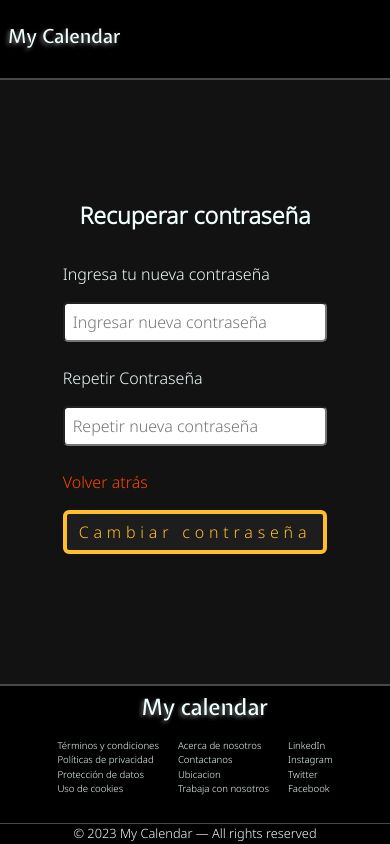
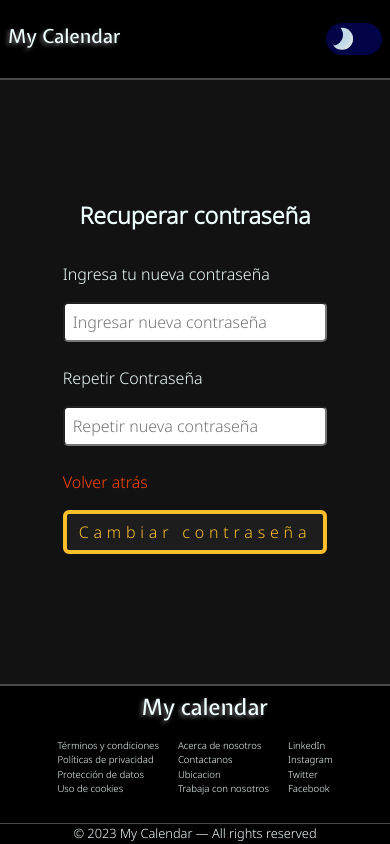
Before and after one commit to SantiagoTonin/CalendarFront, a React (Create React App) app: page /changePassword in a window 390 px wide. Built offline with nearby package versions, Linux system fonts and the light colour scheme.

Commit message:
div para imagen del usuario agregado y responsive

```diff
--- a/src/components/header/Header.js
+++ b/src/components/header/Header.js
@@ -14,11 +14,15 @@ const Header = () => {
     setHasToken(tokenFromStorage ? true : false);
     if (tokenFromStorage) {
       axiosInstance
-        .post("/user/info", {}, {
-          headers: {
-            Authorization: tokenFromStorage,
-          },
-        })
+        .post(
+          "/user/info",
+          {},
+          {
+            headers: {
+              Authorization: tokenFromStorage,
+            },
+          }
+        )
         .then((response) => {
           const user = response.data;
           setUserName(user.name);
@@ -36,10 +40,13 @@ const Header = () => {
       </div>
       {hasToken && (
         <div className="wellcomeUserContainer">
+          <div className="userImage"></div>
           <h5>Bienvenido/a {userName} !</h5>
-          <ThemeButton />
         </div>
       )}
+      <div className="themeBtnContainer">
+        <ThemeButton />
+      </div>
     </main>
   );
 };
--- a/src/components/header/header.css
+++ b/src/components/header/header.css
@@ -38,7 +38,6 @@
 }
 
 .wellcomeUserContainer {
-  padding-right: 1.5rem;
   display: flex;
   flex-direction: row;
   align-items: center;
@@ -47,6 +46,20 @@
 
 .wellcomeUserContainer > h5 {
   padding-right: 5rem;
+}
+
+.userImage{
+  height: 3rem;
+  width: 3rem;
+  margin-right: 0.8rem;
+  border: 1px solid azure;
+}
+
+.themeBtnContainer{
+  display: flex;
+  align-items: center;
+  justify-content: center;
+  padding-right: 1.5rem;
 }
 
 @media (min-width: 245px) and (max-width: 576px) {
@@ -61,13 +74,22 @@
   .wellcomeUserContainer {
     display: flex;
     flex-direction: column-reverse;
-    justify-content: space-between;
     padding-top: 0.5rem;
   }
 
   .wellcomeUserContainer > h5 {
     padding-right: 1rem;
     font-size: 0.8rem;
+  }
+
+  .userImage{
+    height: 1.5rem;
+    width: 1.5rem;
+    border: 1px solid azure;
+  }
+
+  .themeBtnContainer{
+    padding-right: 0.5rem;
   }
 }
 
```
